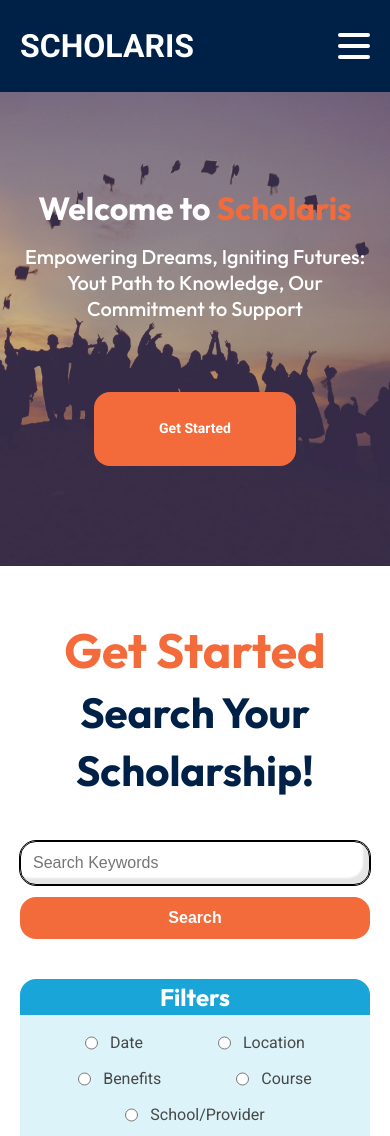
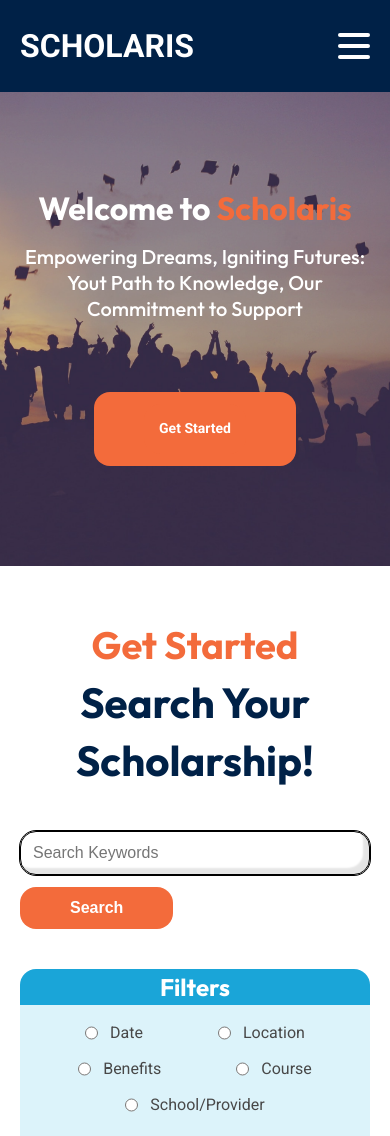
Before and after one commit to Sence1-inc/sp-scholaris-master, a React (Create React App) app in the folder frontend/: page /student in a window 390 px wide. Shown: the top 1136 px of the page. Built offline with nearby package versions, Linux system fonts and the light colour scheme.

Commit message:
modify search.css and button.tsx

```diff
--- a/frontend/src/components/Button/Button.tsx
+++ b/frontend/src/components/Button/Button.tsx
@@ -1,16 +1,20 @@
 import React from 'react';
+import { Link } from 'react-router-dom';
 
 import './Button.css'
 
 interface ButtonProps {
   children: React.ReactNode;
+  url?: string;
 }
 
-const Button: React.FC<ButtonProps> = ({ children }) => {
+const Button: React.FC<ButtonProps> = ({ children, url }) => {
   return (
-    <button className='button'>
-      {children}
-    </button>
+    <Link to={`${url}`}>
+      <button className='button'>
+        {children}
+      </button>
+    </Link>
   );
 };
 
--- a/frontend/src/components/Section/Search/Search.css
+++ b/frontend/src/components/Section/Search/Search.css
@@ -27,15 +27,12 @@
 }
 
 @media (max-width: 768px) {
-<<<<<<<< HEAD:frontend/src/components/Section/Search/Search.css
     .section{
         padding: 60px 20px;
 
         row-gap: 40px;
     }
 
-========
->>>>>>>> 09d4cc9 (arrage files by their folder):frontend/src/containers/Search.css
     .section .section-header h3{
         font-size: 38px;
     }
```
